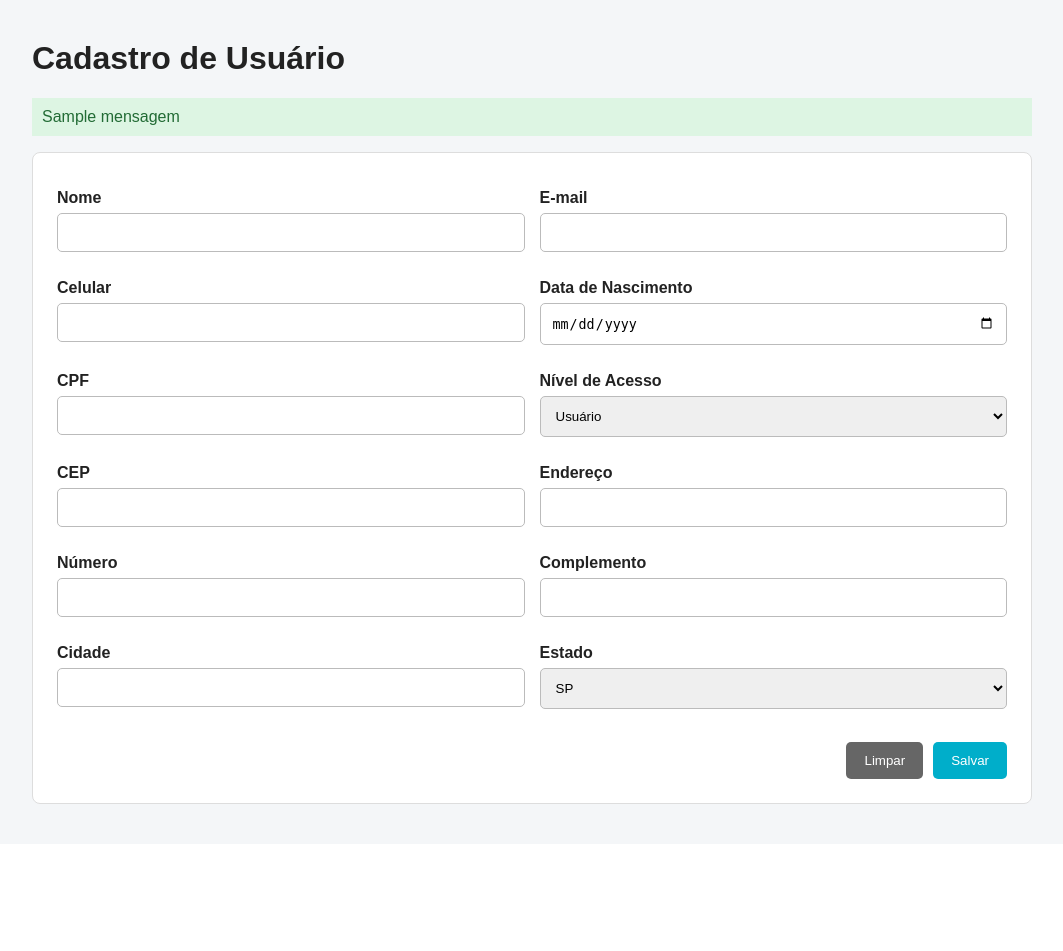
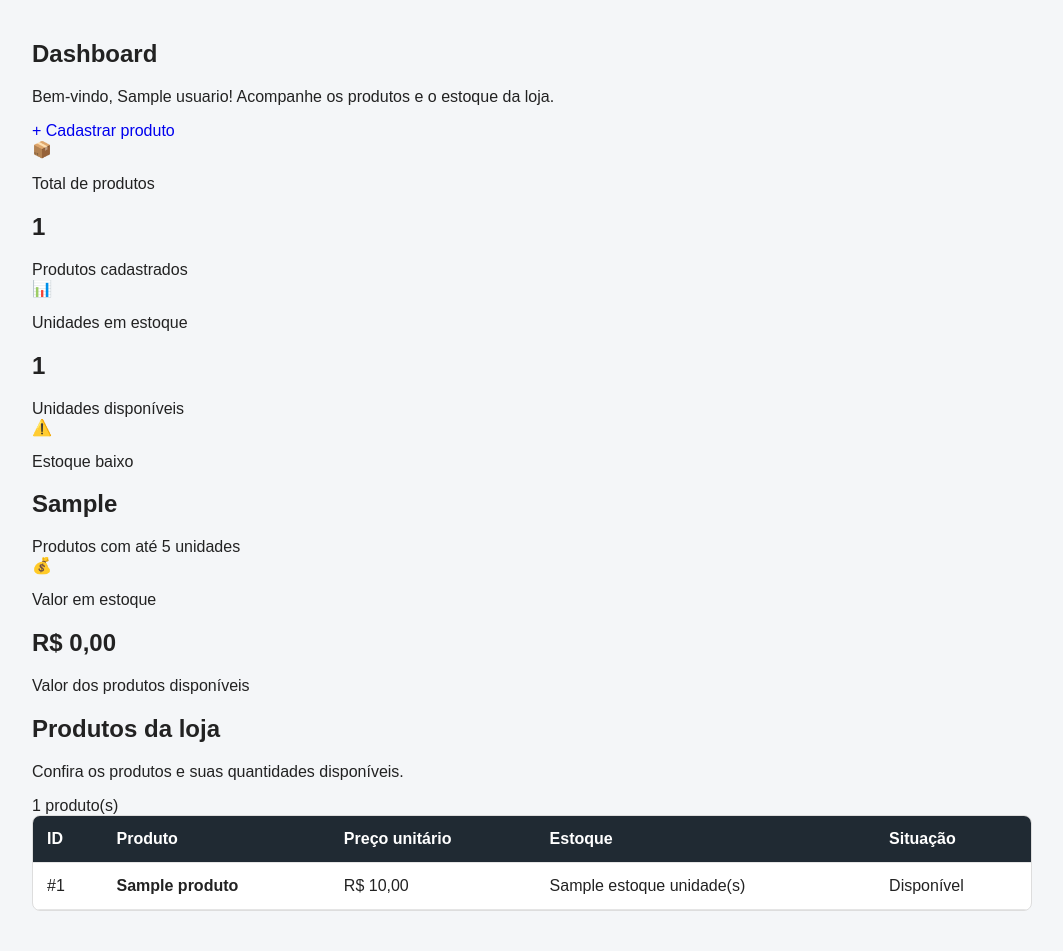
Before and after one commit to gabrielcardoso05685/app_loja, a Python web app: template templates/dashboard.html in a window 1280 px wide. Shown: the part 59-1010 px from the top of the page, without its empty margins (108-1171 px from the left). Before the commit the page ends 863 px from the top, so only its background shows below. Run offline with Jinja, Linux system fonts and the light colour scheme; the template is opened without the code that fills it: most values are stand-ins (such as "Sample title", 1, 10 or a date in 2020).

Commit message:
tentando consertar o projeto

````diff
--- a/templates/dashboard.html
+++ b/templates/dashboard.html
@@ -1,259 +1,138 @@
 {% extends "base.html" %}
 
 {% block title %}
-Cadastrar Usuário | App Loja
+Dashboard | App Loja
 {% endblock %}
-
 
 {% block content %}
 
-<h1>
-    Cadastro de Usuário
-</h1>
-
-
-<!--
-    Mostra a mensagem de sucesso somente
-    depois que o formulário for enviado.
--->
-{% if mensagem %}
-
-    <div class="sucesso">
-        {{ mensagem }}
+<section class="dashboard-header">
+    <div>
+        <h1>Dashboard</h1>
+        <p class="dashboard-descricao">
+            Bem-vindo, {{ usuario }}! Acompanhe os produtos e o estoque da loja.
+        </p>
     </div>
 
-{% endif %}
+    <a href="{{ url_for('cadastrar_produto') }}" class="botao-link">
+        + Cadastrar produto
+    </a>
+</section>
 
+<section class="dashboard-indicadores">
 
-<!--
-    Formulário responsável pelo cadastro.
-
-    Os dados são enviados para a função
-    cadastrar_usuario() usando POST.
--->
-<form
-    class="formulario"
-    method="POST"
->
-
-
-    <div class="campo">
-
-        <label for="nome">
-            Nome
-        </label>
-
-        <input
-            type="text"
-            id="nome"
-            name="nome"
-            required
-        >
-
+    <div class="indicador-card">
+        <div class="indicador-icone icone-azul">📦</div>
+        <div>
+            <p>Total de produtos</p>
+            <h2>{{ produtos | length }}</h2>
+            <span>Produtos cadastrados</span>
+        </div>
     </div>
 
-
-    <div class="campo">
-
-        <label for="email">
-            E-mail
-        </label>
-
-        <input
-            type="email"
-            id="email"
-            name="email"
-            required
-        >
-
+    <div class="indicador-card">
+        <div class="indicador-icone icone-verde">📊</div>
+        <div>
+            <p>Unidades em estoque</p>
+            <h2>{{ total_unidades }}</h2>
+            <span>Unidades disponíveis</span>
+        </div>
     </div>
 
-
-    <div class="campo">
-
-        <label for="celular">
-            Celular
-        </label>
-
-        <input
-            type="text"
-            id="celular"
-            name="celular"
-        >
-
+    <div class="indicador-card">
+        <div class="indicador-icone icone-laranja">⚠️</div>
+        <div>
+            <p>Estoque baixo</p>
+            <h2>{{ estoque_baixo }}</h2>
+            <span>Produtos com até 5 unidades</span>
+        </div>
     </div>
 
-
-    <div class="campo">
-
-        <label for="nascimento">
-            Data de Nascimento
-        </label>
-
-        <input
-            type="date"
-            id="nascimento"
-            name="nascimento"
-        >
-
+    <div class="indicador-card">
+        <div class="indicador-icone icone-roxo">💰</div>
+        <div>
+            <p>Valor em estoque</p>
+            <h2>R$ {{ "%.2f" | format(valor_estoque) | replace(".", ",") }}</h2>
+            <span>Valor dos produtos disponíveis</span>
+        </div>
     </div>
 
+</section>
 
-    <div class="campo">
+<section class="dashboard-secao">
 
-        <label for="cpf">
-            CPF
-        </label>
+    <div class="secao-cabecalho">
+        <div>
+            <h2>Produtos da loja</h2>
+            <p>Confira os produtos e suas quantidades disponíveis.</p>
+        </div>
 
-        <input
-            type="text"
-            id="cpf"
-            name="cpf"
-        >
-
+        <span class="contador-produtos">
+            {{ produtos | length }} produto(s)
+        </span>
     </div>
 
+    {% if produtos %}
 
-    <div class="campo">
+        <div class="tabela-container">
+            <table class="tabela-usuarios tabela-produtos">
+                <thead>
+                    <tr>
+                        <th>ID</th>
+                        <th>Produto</th>
+                        <th>Preço unitário</th>
+                        <th>Estoque</th>
+                        <th>Situação</th>
+                    </tr>
+                </thead>
 
-        <label for="nivel">
-            Nível de Acesso
-        </label>
+                <tbody>
+                    {% for produto in produtos %}
+                        <tr>
+                            <td>#{{ produto.id }}</td>
 
-        <select
-            id="nivel"
-            name="nivel"
-        >
+                            <td>
+                                <strong>{{ produto.nome }}</strong>
+                            </td>
 
-            <option>
-                Usuário
-            </option>
+                            <td>
+                                R$ {{ "%.2f" | format(produto.preco) | replace(".", ",") }}
+                            </td>
 
-            <option>
-                Administrador
-            </option>
+                            <td>{{ produto.estoque }} unidade(s)</td>
 
-        </select>
+                            <td>
+                                {% if produto.estoque == 0 %}
+                                    <span class="status-produto status-esgotado">
+                                        Esgotado
+                                    </span>
+                                {% elif produto.estoque <= 5 %}
+                                    <span class="status-produto status-baixo">
+                                        Estoque baixo
+                                    </span>
+                                {% else %}
+                                    <span class="status-produto status-disponivel">
+                                        Disponível
+                                    </span>
+                                {% endif %}
+                            </td>
+                        </tr>
+                    {% endfor %}
+                </tbody>
+            </table>
+        </div>
 
-    </div>
+    {% else %}
 
+        <div class="sem-usuarios">
+            <p>Nenhum produto cadastrado no momento.</p>
+            <a href="{{ url_for('cadastrar_produto') }}">
+                Cadastrar o primeiro produto
+            </a>
+        </div>
 
-    <div class="campo">
+    {% endif %}
 
-        <label for="cep">
-            CEP
-        </label>
-
-        <input
-            type="text"
-            id="cep"
-            name="cep"
-        >
-
-    </div>
-
-
-    <div class="campo">
-
-        <label for="endereco">
-            Endereço
-        </label>
-
-        <input
-            type="text"
-            id="endereco"
-            name="endereco"
-        >
-
-    </div>
-
-
-    <div class="campo">
-
-        <label for="numero">
-            Número
-        </label>
-
-        <input
-            type="text"
-            id="numero"
-            name="numero"
-        >
-
-    </div>
-
-
-    <div class="campo">
-
-        <label for="complemento">
-            Complemento
-        </label>
-
-        <input
-            type="text"
-            id="complemento"
-            name="complemento"
-        >
-
-    </div>
-
-
-    <div class="campo">
-
-        <label for="cidade">
-            Cidade
-        </label>
-
-        <input
-            type="text"
-            id="cidade"
-            name="cidade"
-        >
-
-    </div>
-
-
-    <div class="campo">
-
-        <label for="estado">
-            Estado
-        </label>
-
-        <select
-            id="estado"
-            name="estado"
-        >
-
-            <option>SP</option>
-            <option>RJ</option>
-            <option>MG</option>
-            <option>PR</option>
-
-        </select>
-
-    </div>
-
-
-    <!-- Botões do formulário -->
-    <div class="acoes">
-
-        <!-- Limpa os campos do formulário -->
-        <button
-            type="reset"
-            class="cinza"
-        >
-            Limpar
-        </button>
-
-
-        <!-- Envia o formulário -->
-        <button type="submit">
-            Salvar
-        </button>
-
-    </div>
-
-</form>
+</section>
 
 {% endblock %}
-```
````
Also changed, not shown: templates/cadastro_produtos.html (+46 -35 lines).
